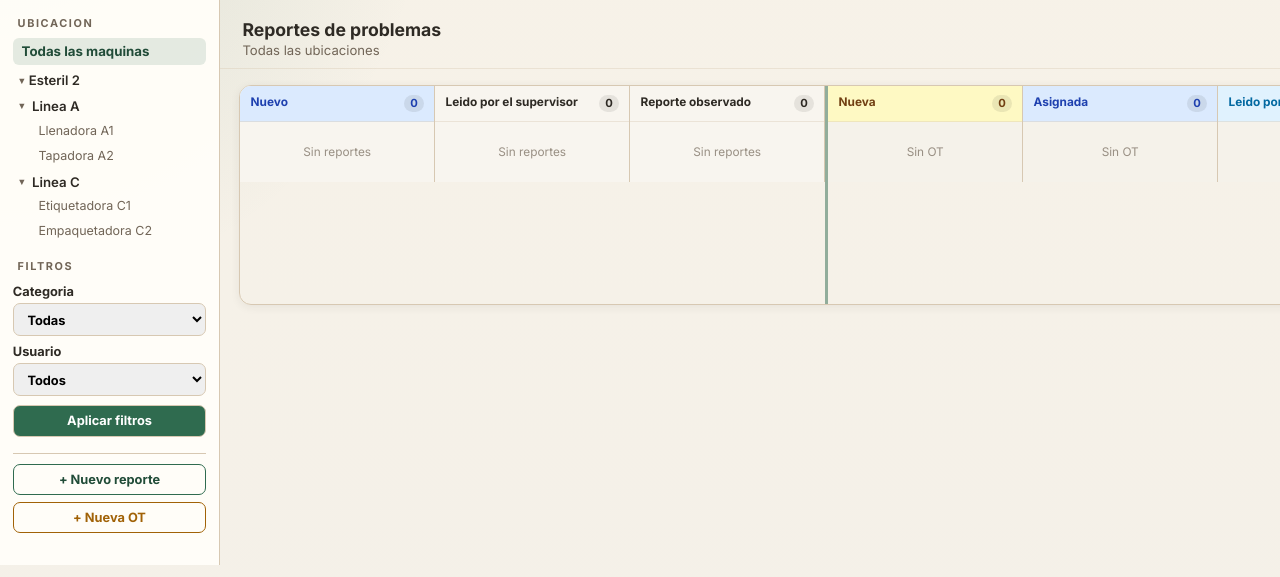
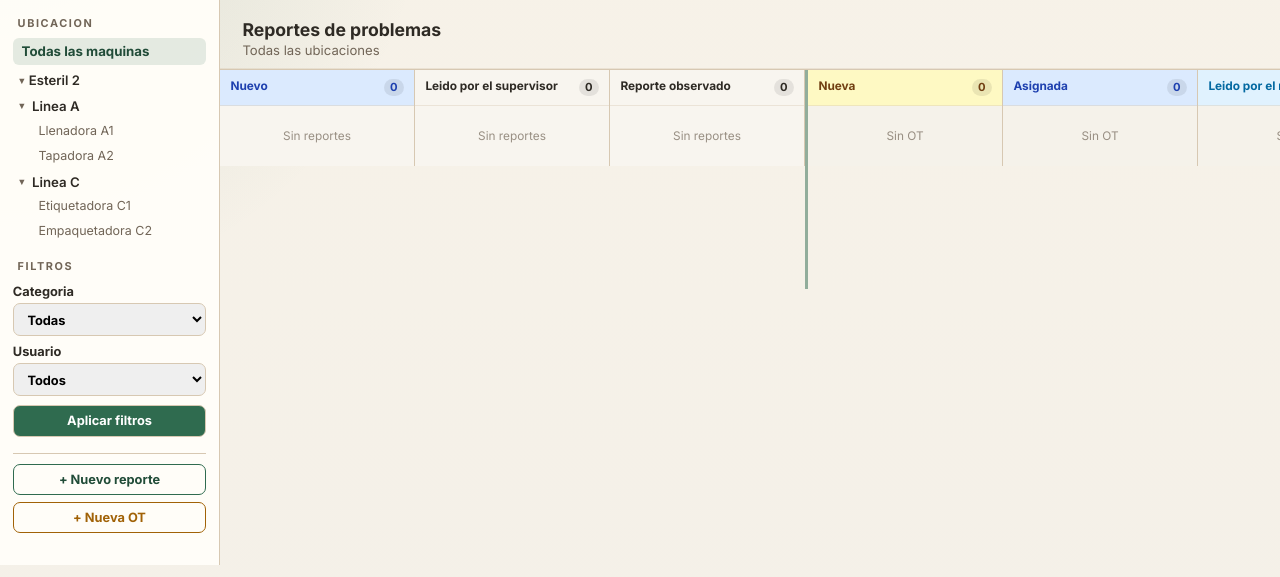
Before and after one commit to emiliog23/Adecoagro, a Flask app: page /reportes in a window 1280 px wide. Shown: the part 129-706 px from the top of the page. Run offline with Flask 3, Linux system fonts and the light colour scheme; a user stored in the database is signed in; data comes from the database, SQL or seed files in the repository; data that the repository does not hold is empty.

Commit message:
Remove outer padding from kanban board — columns fill edge to edge
- .board-scroll padding: 0
- .kanban-board border-radius: 0, only top border retained as separator from header

Co-Authored-By: Claude Sonnet 4.6 <noreply@anthropic.com>

```diff
--- a/app/static/css/styles.css
+++ b/app/static/css/styles.css
@@ -901,7 +901,7 @@ td input[form] {
 
 .board-scroll {
   overflow-x: auto;
-  padding: 1rem 1.2rem 2rem;
+  padding: 0;
   flex: 1;
 }
 
@@ -911,8 +911,8 @@ td input[form] {
   display: inline-flex;   /* shrink-to-content so scroll works */
   gap: 0;
   align-items: flex-start;
-  border: 1px solid var(--border);
-  border-radius: 12px;
+  border-top: 1px solid var(--border);
+  border-radius: 0;
   overflow: hidden;
   box-shadow: 0 2px 10px rgba(46, 42, 36, 0.07);
   min-height: 220px;
@@ -1266,7 +1266,7 @@ td input[form] {
   }
 
   .board-scroll {
-    padding: 0.5rem 0.75rem 2rem;
+    padding: 0;
   }
 
   .kanban-col {
```
